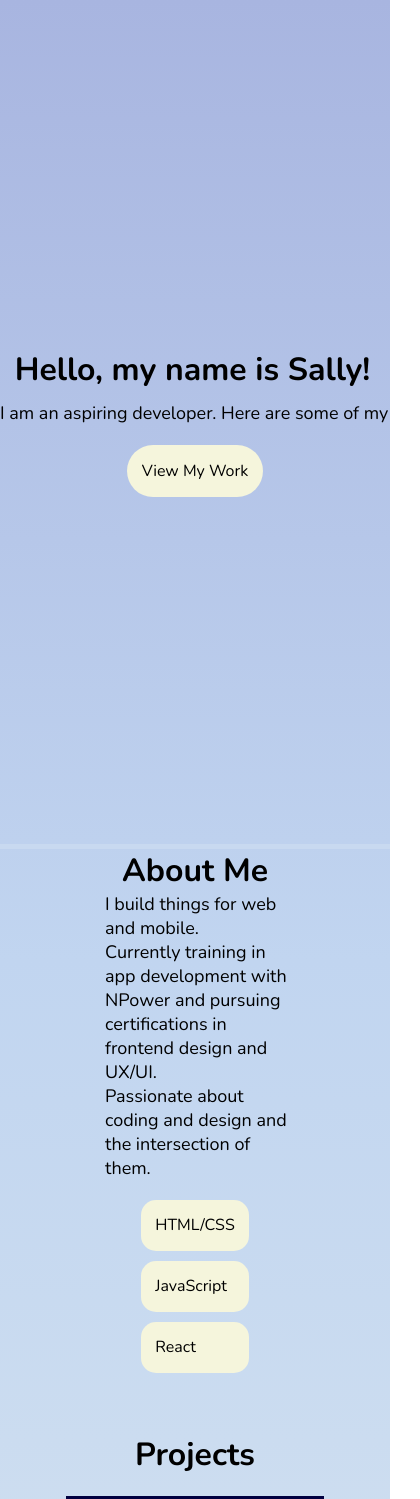
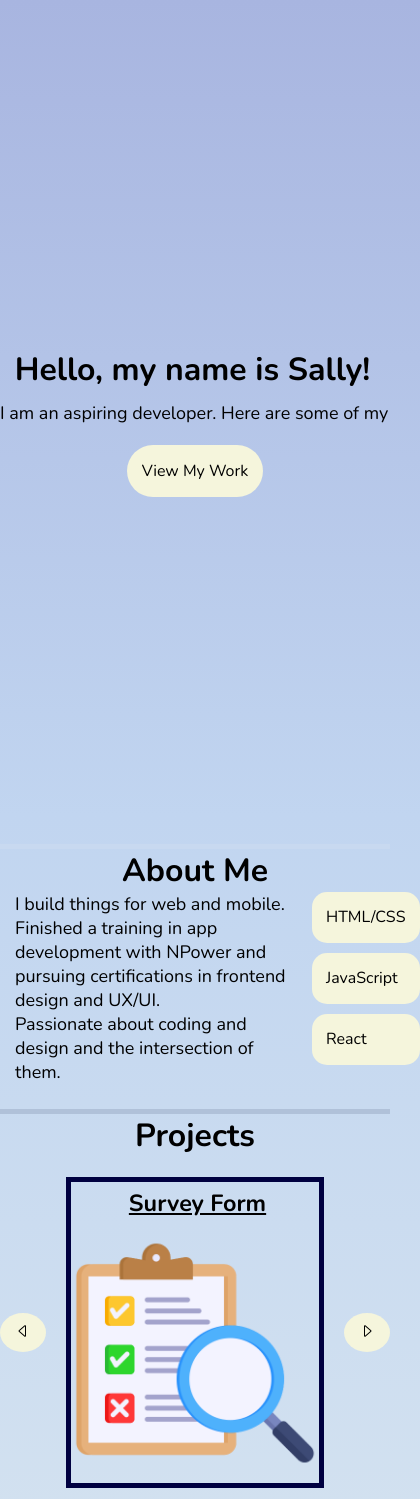
Before and after one commit to SMei201900/react_portfolio, a React (Vite) app: page / in a window 390 px wide. Shown: the top 1499 px of the page, 420 px wide, since content can reach past the window. Built offline with nearby package versions, Linux system fonts and the light colour scheme.

Commit message:
wasn't able to get desired responsive styling so gave up and did something else

```diff
--- a/src/Pages/HeroSection/Welcome.jsx
+++ b/src/Pages/HeroSection/Welcome.jsx
@@ -19,7 +19,7 @@ export default function Welcome() {
             <div id="about-text">
                 <div id="about-left-column">
                     <p>I build things for web and mobile.</p>
-                    <p>Currently training in app development with NPower and pursuing certifications in frontend design and UX/UI. </p>
+                    <p>Finished a training in app development with NPower and pursuing certifications in frontend design and UX/UI. </p>
                     <p>Passionate about coding and design and the intersection of them.</p>
                 </div>
 
--- a/src/index.css
+++ b/src/index.css
@@ -51,27 +51,11 @@ body {
         font-size: 18px !important;
     }
 
-    #about-text {
-        display: flex;
-        flex-direction: column; /*I want them to stack on top of each other now*/
-        align-items: center !important;
-        gap: 5px;
-    }
-
-    #about-left-column {
-        width: 100%; /*each should take up an entire line themselves*/
-    }
-
     #about-right-column {
         display: flex ;
-        flex-wrap: wrap;
-            /*allows things to move below automatically when there is not enough space*/
-        justify-content: center;
-        gap: 0.75rem; /*rem is 16px so 0.75*16 = 12 */
     }
 
     .skill-button {
         width: auto !important;
-        white-space: nowrap;
     }
 }
--- a/src/styling/Contacts.css
+++ b/src/styling/Contacts.css
@@ -6,7 +6,7 @@
 }
 
 #contacts h1 {
-    margin-top: 20px;
+    margin-top: 50px;
     font-size: 36px;
 }
 
--- a/src/styling/Projects.css
+++ b/src/styling/Projects.css
@@ -1,6 +1,7 @@
 #projects h1 {
     font-size: 48px;
-    margin-top: 50px;
+    margin-top: 25px;
+    border-top: 5px solid #B0C1D9;
 }
 
 .carousel {
```
